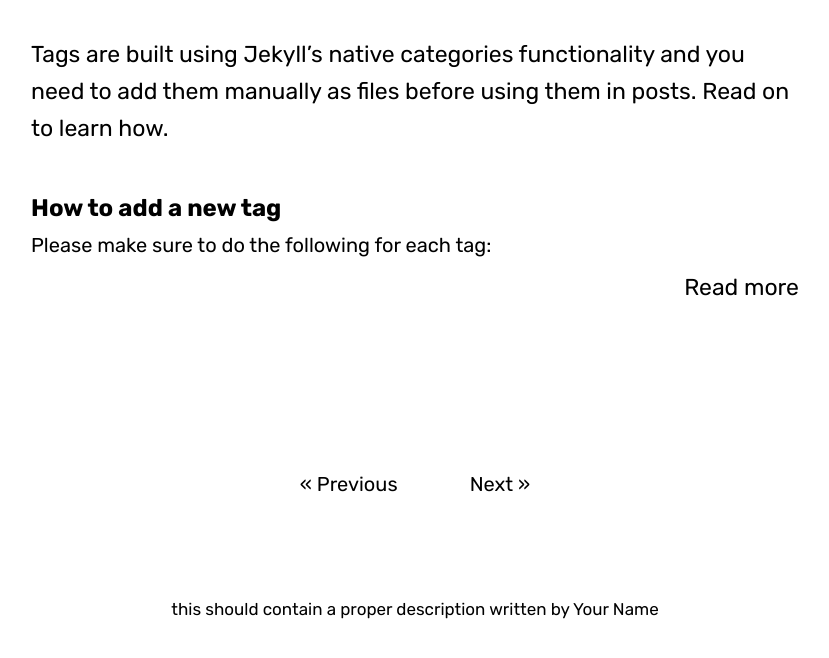
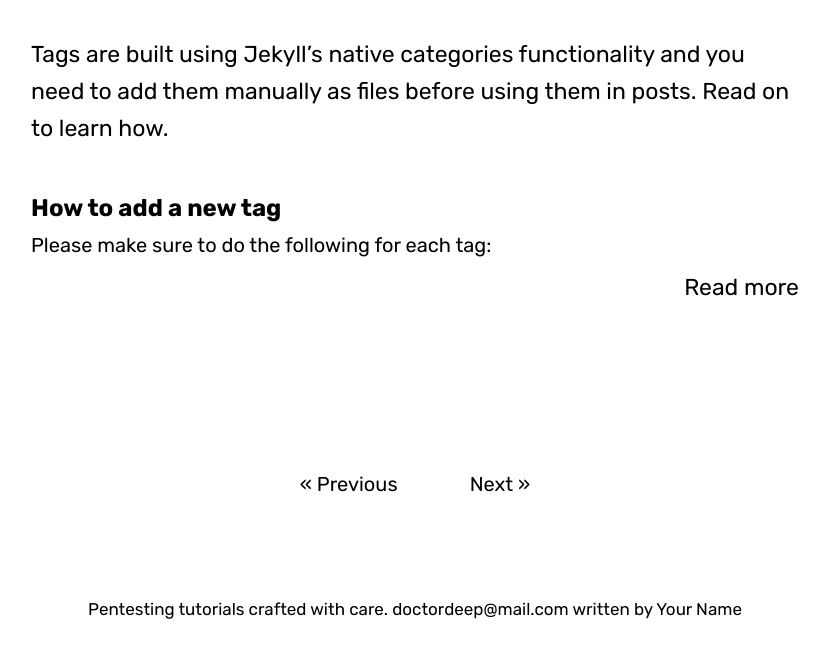
Before and after one commit to deepdoc/deepdoc.github.io, a Jekyll site: the page built from index.html, in a window 1280 px wide and 900 px high, scrolled down 3826 px, cut to the strip 213-871 px from the top of the window. Shown: the whole strip, without its empty margins (225-1054 px from the left). Built offline with Jekyll 4.4.1, drawn with Linux system fonts in a browser that asks for light colours; some web fonts are replaced; the list of posts is cut into pages by our own code.

Commit message:
Update _config.yml

```diff
--- a/_config.yml
+++ b/_config.yml
@@ -5,9 +5,9 @@ url                          : "" # the base hostname & protocol for your site
                                   # `http://<username>.github.io` - for GitHub
 
 blog:
-  title                      : dactl
+  title                      : DeepDoc
   description                  : >
-                               this should contain a proper description
+                               Pentesting tutorials crafted with care. doctordeep@mail.com
 
 # Layout configuration
   logo_path                  : "assets/img/dactl.svg" # path to logo file
```
